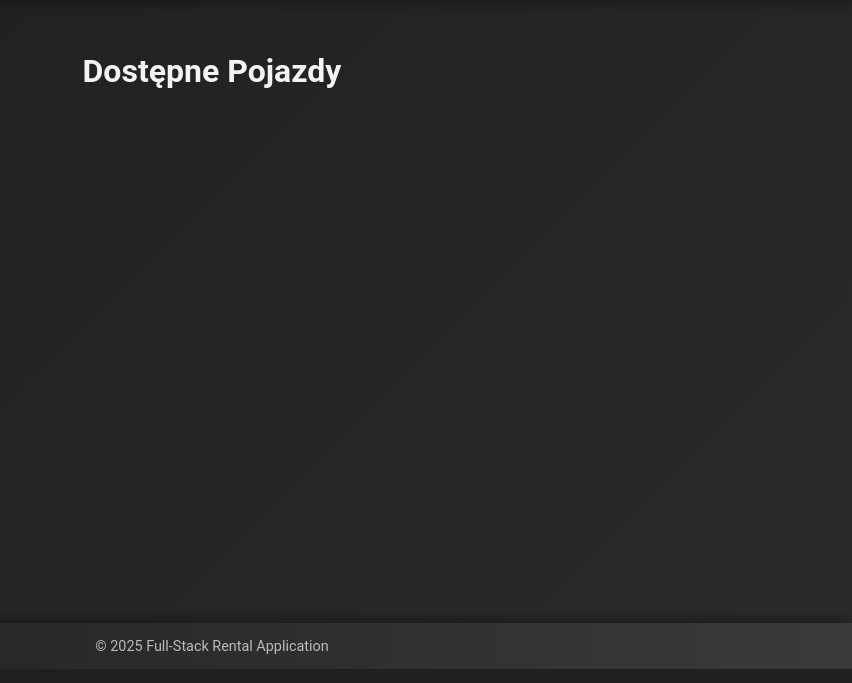
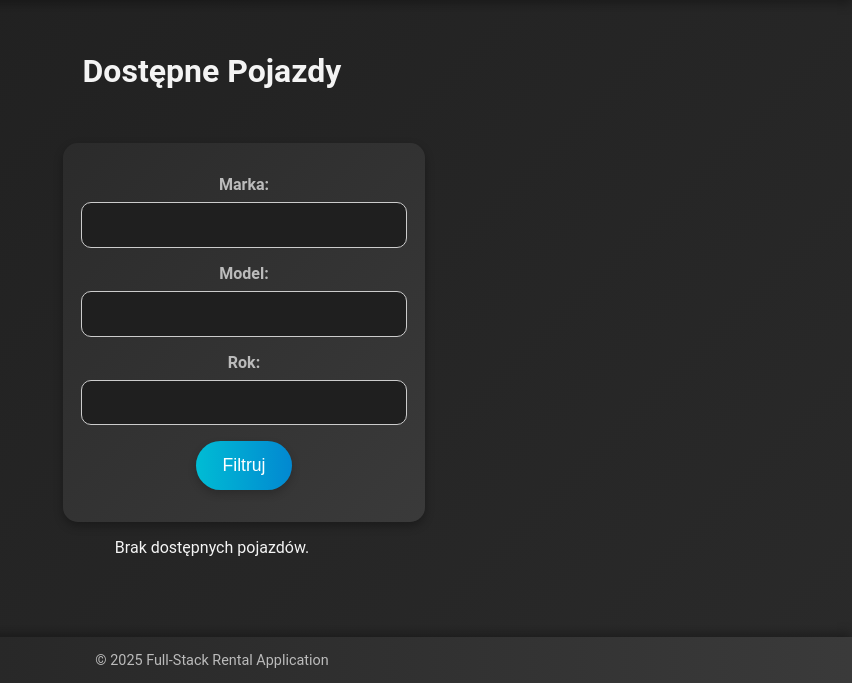
Before and after one commit to Macsok/Full-Stack-Rental-Application, a Flask app: template web/templates/cars.html in a window 1280 px wide. Shown: the part 131-814 px from the top of the page, without its empty margins (428-1280 px from the left). Run offline with Flask 3, Linux system fonts and the light colour scheme; the template is opened without the code that fills it, so the values that code supplies are empty.

Commit message:
add: cars filtering

```diff
--- a/web/app.py
+++ b/web/app.py
@@ -215,30 +215,48 @@ async def add_car():
 #------------------------- Browsing -------------------------#
 
 
-@app.route('/cars')
+@app.route('/cars', methods=['GET', 'POST'])
 async def cars():
+    filters = {}
+    if request.method == 'POST':
+        brand = request.form.get('brand')
+        model = request.form.get('model')
+        year = request.form.get('year')
+        if brand:
+            filters['brand'] = brand
+        if model:
+            filters['model'] = model
+        if year:
+            filters['year'] = year
+
     async with httpx.AsyncClient() as client:
-        response = await client.get("http://localhost:8000/api/v1/cars")
-        response.raise_for_status()
-        available_cars = response.json()
+        response = await client.get("http://localhost:8000/api/v1/cars", params=filters)
+        if response.status_code == 404:
+            flash("Brak dostępnych pojazdów.", "info")
+            available_cars = []
+        else:
+            response.raise_for_status()
+            available_cars = response.json()
 
         # Fetch detailed information for each car
-        car_ids = [car['id'] for car in available_cars]
-        details_responses = await client.get(f"http://localhost:8000/api/v1/car_details?car_ids={','.join(map(str, car_ids))}")
-        details_responses.raise_for_status()
-        car_details_list = details_responses.json()
+        if available_cars:
+            car_ids = [car['id'] for car in available_cars]
+            details_responses = await client.get(f"http://localhost:8000/api/v1/car_details?car_ids={','.join(map(str, car_ids))}")
+            details_responses.raise_for_status()
+            car_details_list = details_responses.json()
 
-        # Create a dictionary for quick lookup
-        car_details_dict = {details['car_id']: details for details in car_details_list}
+            # Create a dictionary for quick lookup
+            car_details_dict = {details['car_id']: details for details in car_details_list}
 
-        for car in available_cars:
-            car_id = car['id']
-            if (car_id in car_details_dict):
-                car.update(car_details_dict[car_id])
-            else:
-                car['price_per_day'] = 'N/A'
+            for car in available_cars:
+                car_id = car['id']
+                if car_id in car_details_dict:
+                    car.update(car_details_dict[car_id])
+                else:
+                    car['price_per_day'] = 'N/A'
 
     return render_template('cars.html', cars=available_cars)
+
 
 @app.route('/rental/<int:car_id>', methods=['GET', 'POST'])
 async def rental(car_id):
@@ -304,9 +322,10 @@ async def rental_detail(car_id, rental_id):
         car = car_response.json()
 
 
-        price_response = await client.get(f"http://localhost:8000/api/v1/car_details?car_id={car_id}")
+        price_response = await client.get(f"http://localhost:8000/api/v1/car_details?car_detail_id={car_id}")
         price_response.raise_for_status()
         price_per_day = price_response.json()[0]['price_per_day']
+        print(price_per_day, car_id)
 
         total_price = 9
         if rental_date and return_date:
--- a/web/templates/cars.html
+++ b/web/templates/cars.html
@@ -12,6 +12,16 @@
 <body>
     <h1 style="text-align: center; margin-top: 20px;">Dostępne Pojazdy</h1>
     <main>
+        <form method="POST" action="{{ url_for('cars') }}" class="filter-form">
+            <label for="brand">Marka:</label>
+            <input type="text" name="brand" id="brand">
+            <label for="model">Model:</label>
+            <input type="text" name="model" id="model">
+            <label for="year">Rok:</label>
+            <input type="number" name="year" id="year">
+            <button type="submit" class="btn">Filtruj</button>
+        </form>
+        {% if cars %}
         <div class="car-grid">
             {% for car in cars %}
             <div class="car-card">
@@ -22,6 +32,9 @@
             </div>
             {% endfor %}
         </div>
+        {% else %}
+        <p style="text-align: center; color: #f4f4f4;">Brak dostępnych pojazdów.</p>
+        {% endif %}
     </main>
 </body>
 </html>
```
